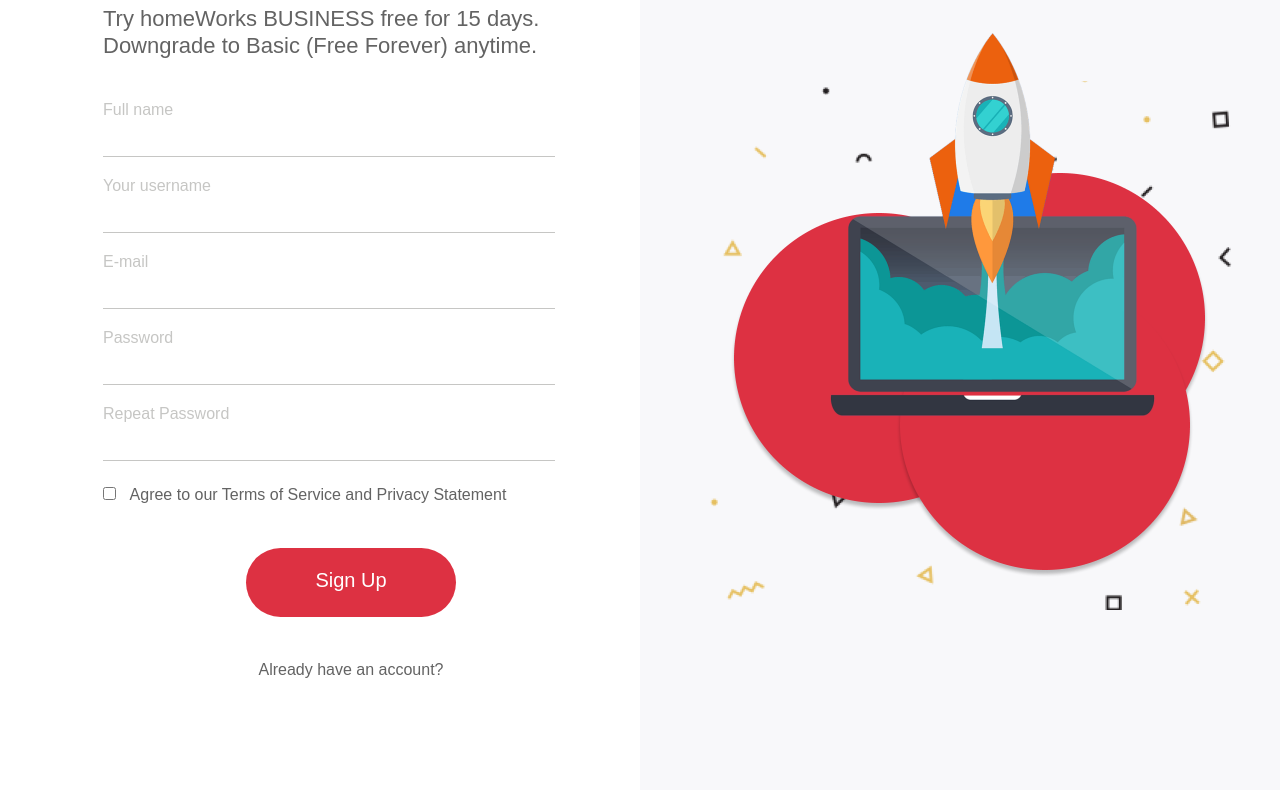
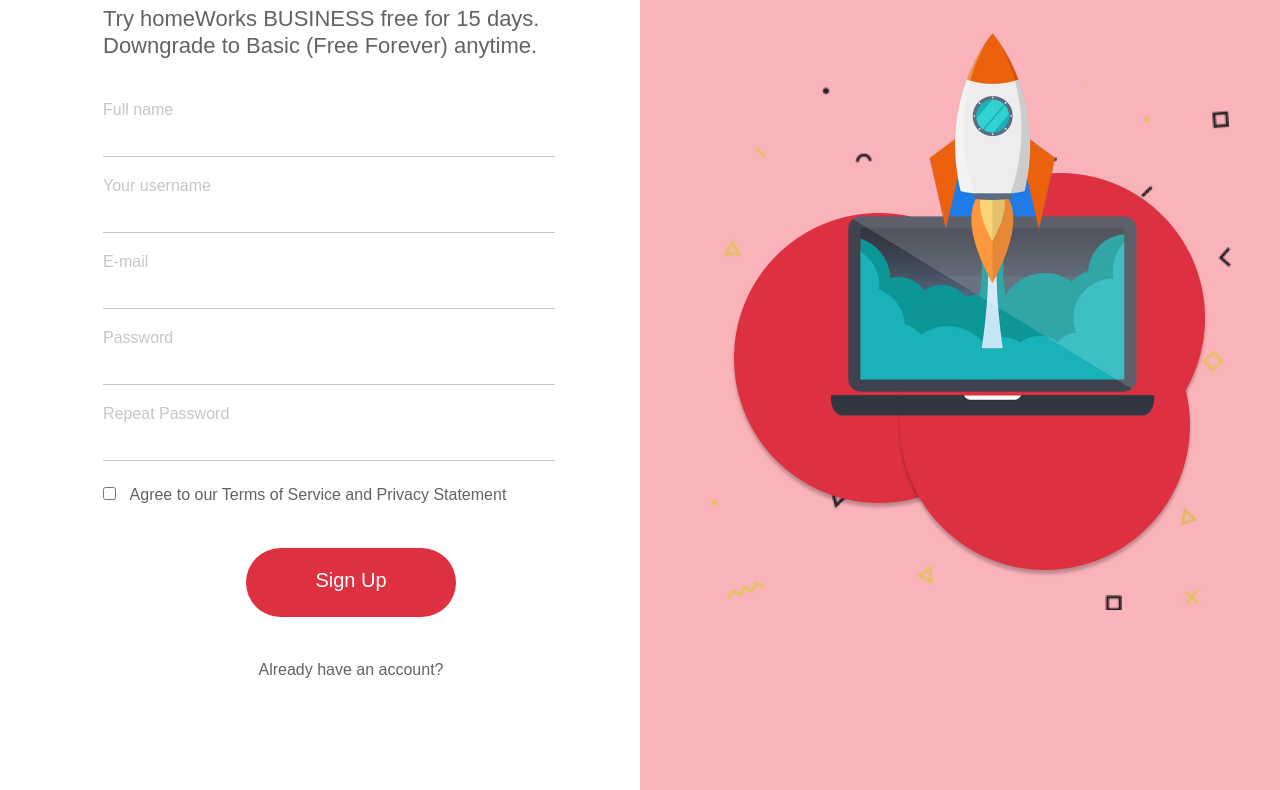
Before and after one commit to sonyanechaeva/duplicate_remote_homework, a plain HTML site: page index.html in a window 1280 px wide. Shown: the part 251-1041 px from the top of the page. Drawn offline with Linux system fonts and the light colour scheme.

Commit message:
change bg

```diff
--- a/styles/style.css
+++ b/styles/style.css
@@ -47,7 +47,7 @@ body{
 .img-form{
     float: right;
     display: flex;
-    background: #F8F8FA;
+    background: #fbb3ba;
     width: 50%;
     min-height: 100vh;
     flex-grow: 1;
```
